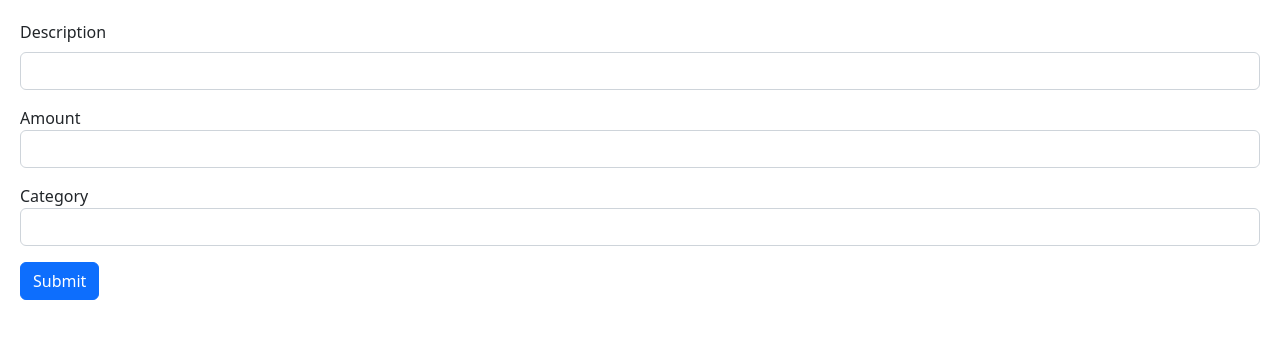
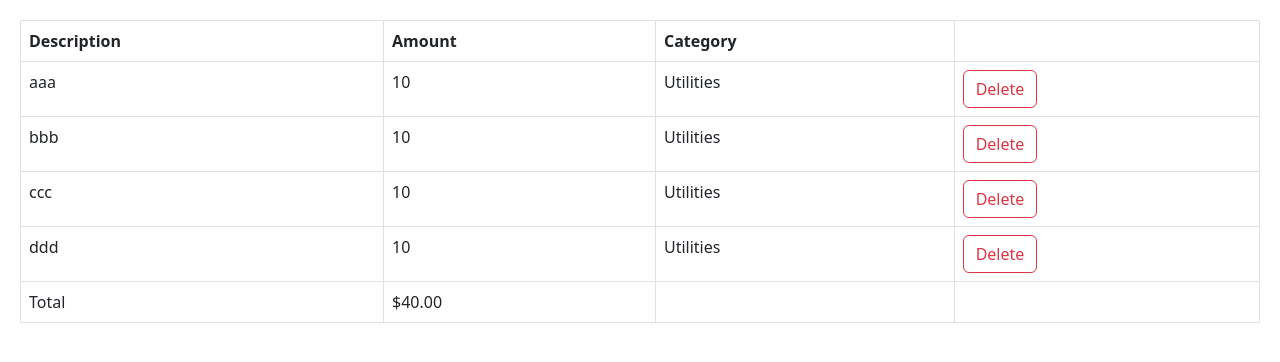
Before and after one commit to Akshay-Jhijhautia/Expense_Tracker_React, a React (Vite) app: page / in a window 1280 px wide. Shown: the top 362 px of the page. Built offline with nearby package versions, Linux system fonts and the light colour scheme.

Commit message:
created a expense list

```diff
--- a/src/App.tsx
+++ b/src/App.tsx
@@ -1,10 +1,22 @@
+import { useState } from "react";
 import "./App.css";
+import ExpenseList from "./Components/ExpenseList";
 import Form from "./Components/Form";
 
 function App() {
+  const [expenses, setExpenses] = useState([
+    { id: 1, description: "aaa", amount: 10, category: "Utilities" },
+    { id: 2, description: "bbb", amount: 10, category: "Utilities" },
+    { id: 3, description: "ccc", amount: 10, category: "Utilities" },
+    { id: 4, description: "ddd", amount: 10, category: "Utilities" },
+  ]);
+
   return (
     <div>
-      <Form></Form>
+      <ExpenseList
+        expenses={expenses}
+        onDelete={(id) => setExpenses(expenses.filter((ele) => ele.id !== id))}
+      />
     </div>
   );
 }
--- /dev/null
+++ b/src/Components/ExpenseList.tsx
@@ -0,0 +1,62 @@
+import React from "react";
+
+interface Expense {
+  id: number;
+  description: string;
+  amount: number;
+  category: string;
+}
+
+interface Props {
+  expenses: Expense[];
+  onDelete: (id: number) => void;
+}
+
+const ExpenseList = ({ expenses, onDelete }: Props) => {
+  if (expenses.length === 0) return null;
+
+  return (
+    <table className="table table-bordered">
+      <thead>
+        <tr>
+          <th>Description</th>
+          <th>Amount</th>
+          <th>Category</th>
+          <th></th>
+        </tr>
+      </thead>
+      <tbody>
+        {expenses.map((expense) => (
+          <tr key={expense.id}>
+            <td>{expense.description}</td>
+            <td>{expense.amount}</td>
+            <td>{expense.category}</td>
+            <td>
+              <button
+                className="btn btn-outline-danger"
+                onClick={() => onDelete(expense.id)}
+              >
+                Delete
+              </button>
+            </td>
+          </tr>
+        ))}
+      </tbody>
+      <tfoot>
+        <tr>
+          <td>Total</td>
+          <td>
+            $
+            {expenses
+              .reduce((accumulator, expense) => expense.amount + accumulator, 0)
+              .toFixed(2)}
+          </td>
+          <td></td>
+          <td></td>
+        </tr>
+      </tfoot>
+    </table>
+  );
+};
+
+export default ExpenseList;
```
Also changed, not shown: src/Components/ExpenseFilter.tsx (added).
